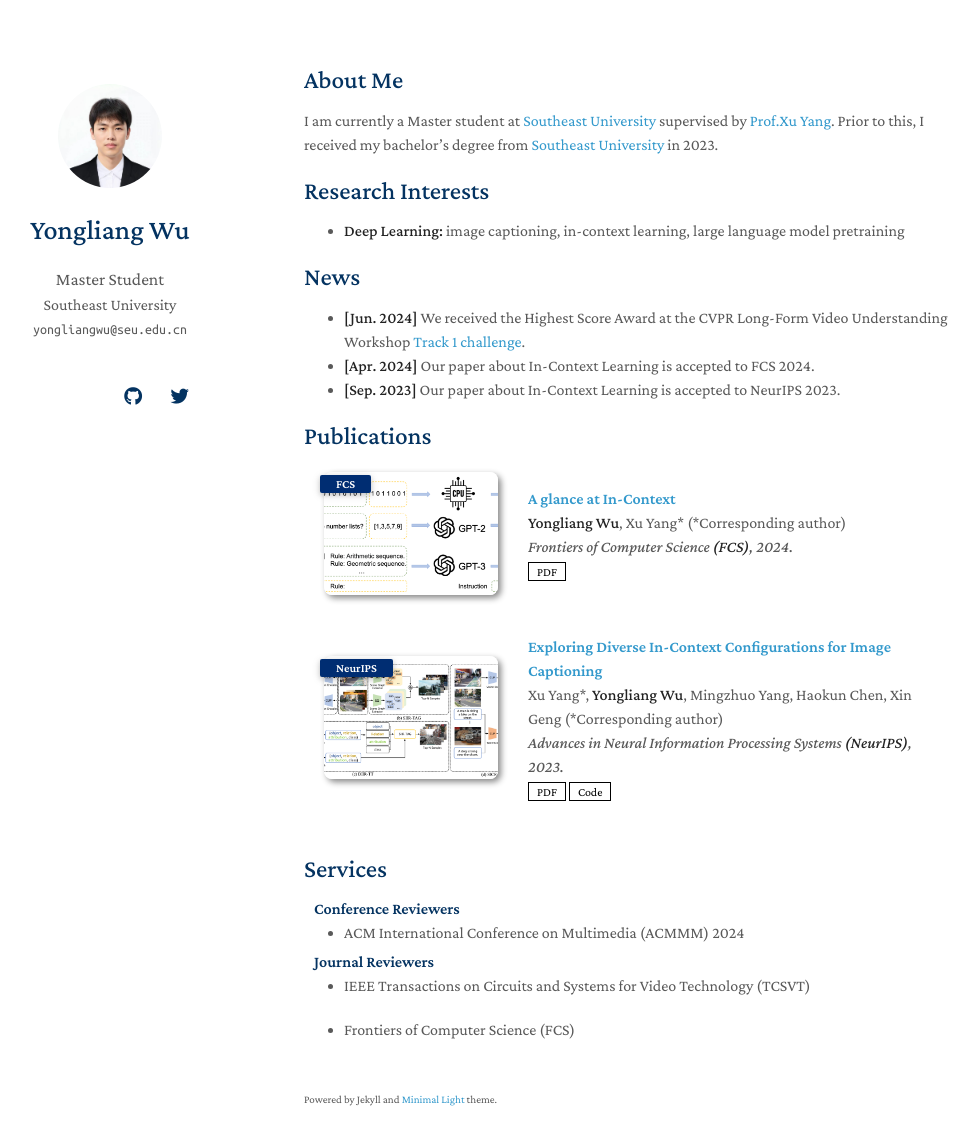
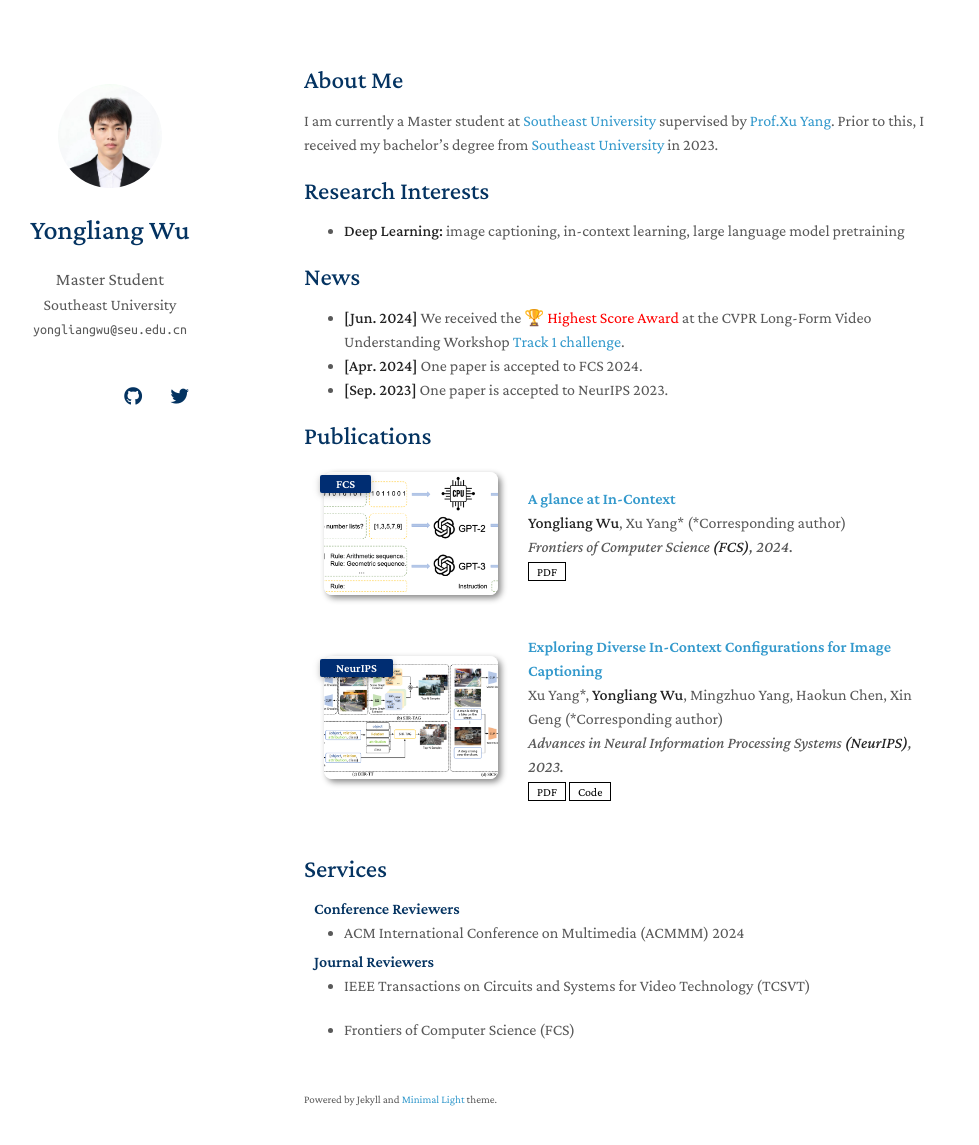
Before and after one commit to yongliang-wu/yongliang-wu.github.io, a Jekyll site: the page built from index.md, in a window 1280 px wide and 1180 px high. Shown: the top 1145 px of the window, without its empty margins (166-1145 px from the left). Built offline with Jekyll 4.4.1, drawn with Linux system fonts in a browser that asks for light colours; nearby versions of some CDN libraries; a style sheet for code colours, icons or effects is not loaded; our own code applies the rules of GitHub Pages for plain Markdown files.

Commit message:
Update index.md

```diff
--- a/index.md
+++ b/index.md
@@ -12,9 +12,9 @@
 
 ## News
 
-- **[Jun. 2024]** We received the Highest Score Award at the CVPR Long-Form Video Understanding Workshop [Track 1 challenge](https://sites.google.com/view/loveucvpr24/track1).
-- **[Apr. 2024]** Our paper about In-Context Learning is accepted to FCS 2024.
-- **[Sep. 2023]** Our paper about In-Context Learning is accepted to NeurIPS 2023.
+- **[Jun. 2024]** We received the <span style="color:red;">🏆 Highest Score Award</span> at the CVPR Long-Form Video Understanding Workshop [Track 1 challenge](https://sites.google.com/view/loveucvpr24/track1).
+- **[Apr. 2024]** One paper is accepted to FCS 2024.
+- **[Sep. 2023]** One paper is accepted to NeurIPS 2023.
 
 {% include_relative _includes/publications.md %}
 
```
